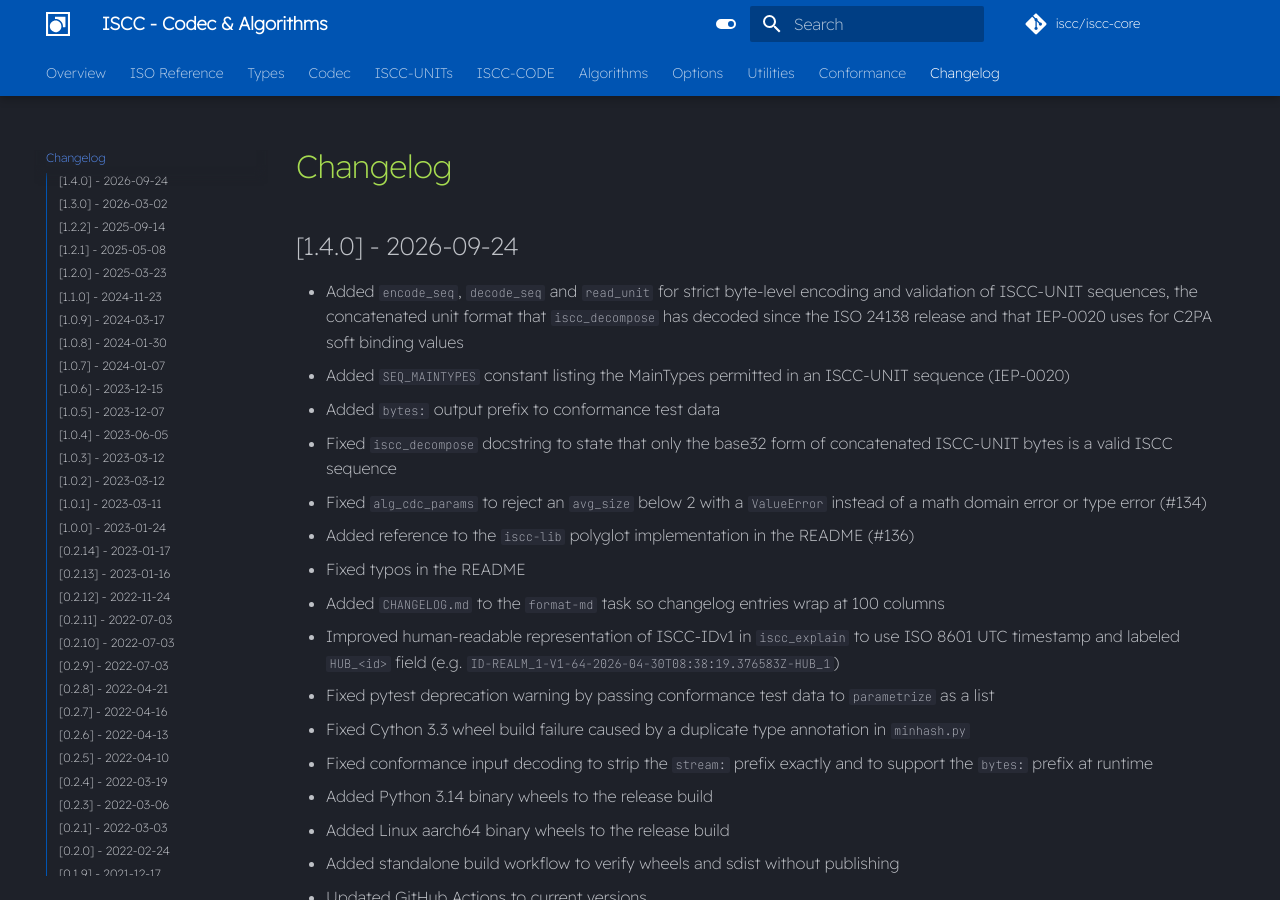
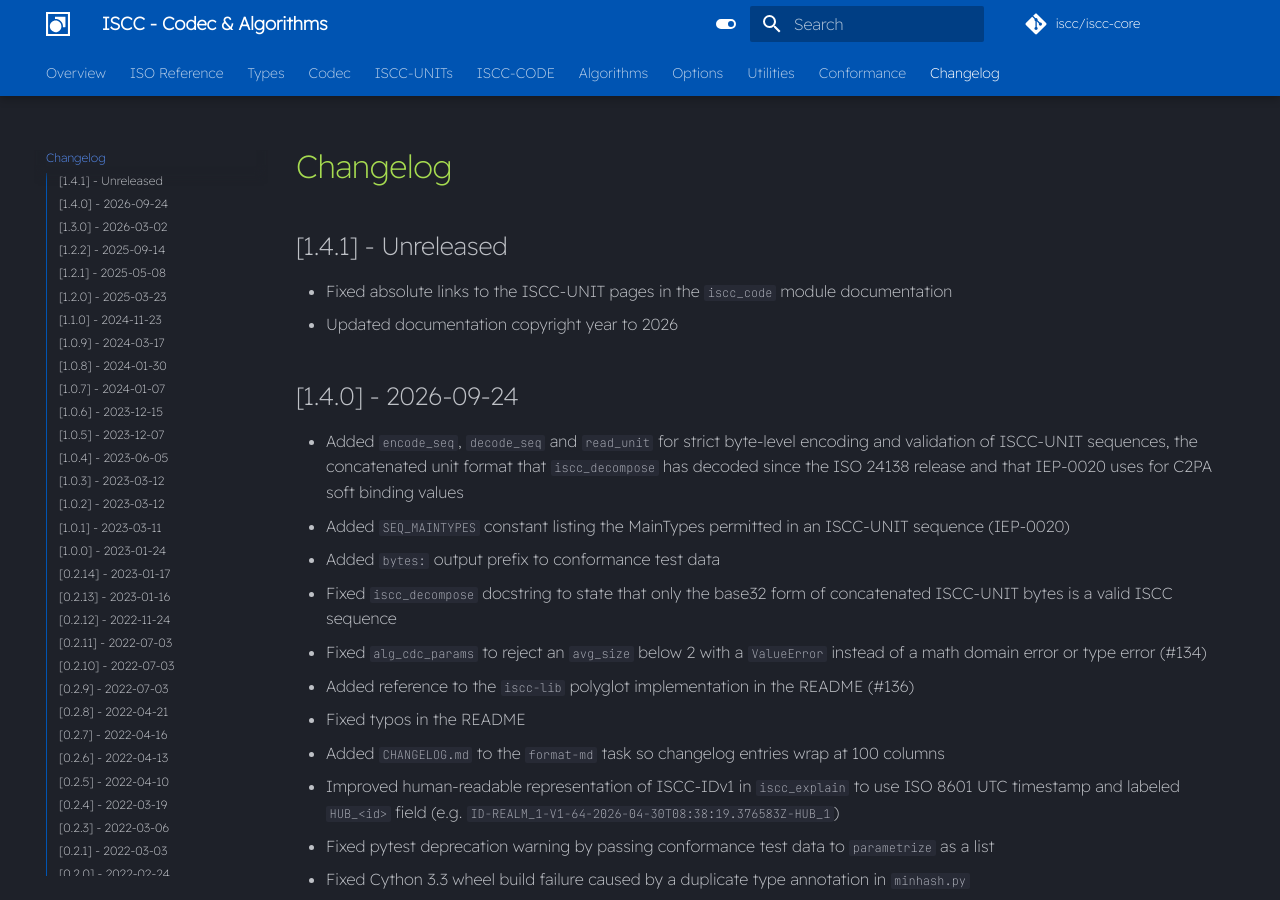
Before and after one commit to iscc/iscc-core, an MkDocs documentation site: the page built from docs/changelog.md, in a window 1280 px wide and 900 px high. Built offline with MkDocs 1.6.1 and Material for MkDocs 9.7.7, drawn with Linux system fonts in a browser that asks for light colours; comment, search, counter and statistics services are not loaded; some of the changed text lies outside the part shown.

Commit message:
docs: fix ISCC-UNIT links in iscc_code docstring and update copyright year
Use relative doc paths for the unit links in the iscc_code module docstring so mkdocs validates and rewrites them instead of leaving root-absolute URLs, and set the site copyright to 2016-2026.

```diff
--- a/docs/changelog.md
+++ b/docs/changelog.md
@@ -1,4 +1,9 @@
 # Changelog
+
+## [1.4.1] - Unreleased
+
+- Fixed absolute links to the ISCC-UNIT pages in the `iscc_code` module documentation
+- Updated documentation copyright year to 2026
 
 ## [1.4.0] - 2026-09-24
 
--- a/mkdocs.yml
+++ b/mkdocs.yml
@@ -9,7 +9,7 @@
 edit_uri: 'edit/main/docs/'
 
 # Copyright
-copyright: 'Copyright © 2016-2025 Titusz Pan
+copyright: 'Copyright © 2016-2026 Titusz Pan
 | <a href="https://iscc.foundation/privacy">Privacy Policy</a>
 | <a href="https://iscc.foundation/cookies">Cookie Policy</a>
 | <a href="https://iscc.foundation/imprint">Imprint</a>
```
Also changed, not shown: CHANGELOG.md (+5 -0 lines), 1 other file.
